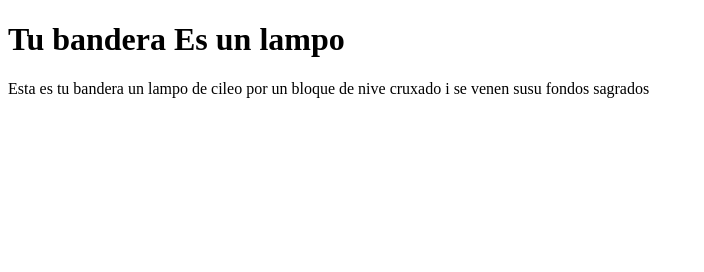
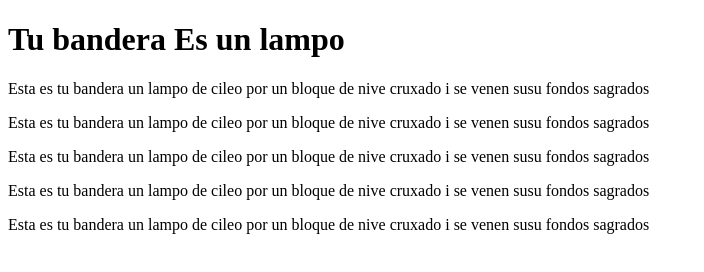
Before and after one commit to allanjassir/my_proyecto, a plain HTML site: page index.html in a window 1280 px wide. Shown: the whole page, without its empty margins (0-704 px from the left). Drawn offline with Linux system fonts and the light colour scheme.

Commit message:
Agrege 4 etiquetas en el index

```diff
--- a/index.html
+++ b/index.html
@@ -8,5 +8,9 @@
 <body>
 <h1>Tu bandera Es un lampo</h1>
 <p>Esta es tu bandera un lampo de cileo por un bloque de nive cruxado i se venen susu fondos sagrados</p>
+<p>Esta es tu bandera un lampo de cileo por un bloque de nive cruxado i se venen susu fondos sagrados</p>
+<p>Esta es tu bandera un lampo de cileo por un bloque de nive cruxado i se venen susu fondos sagrados</p>
+<p>Esta es tu bandera un lampo de cileo por un bloque de nive cruxado i se venen susu fondos sagrados</p>
+<p>Esta es tu bandera un lampo de cileo por un bloque de nive cruxado i se venen susu fondos sagrados</p>
 </body>
 </html>
```
